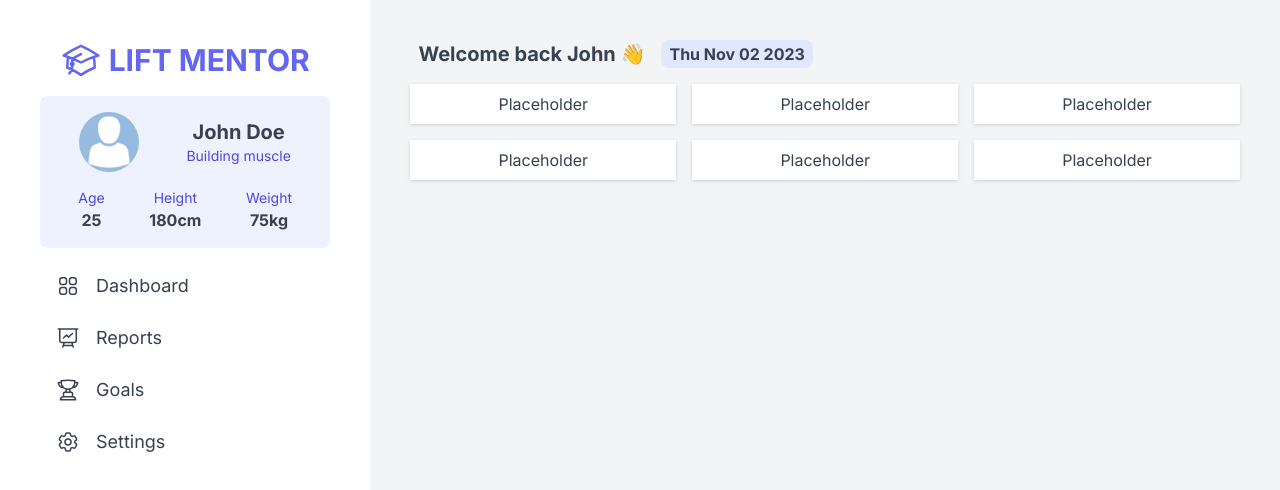
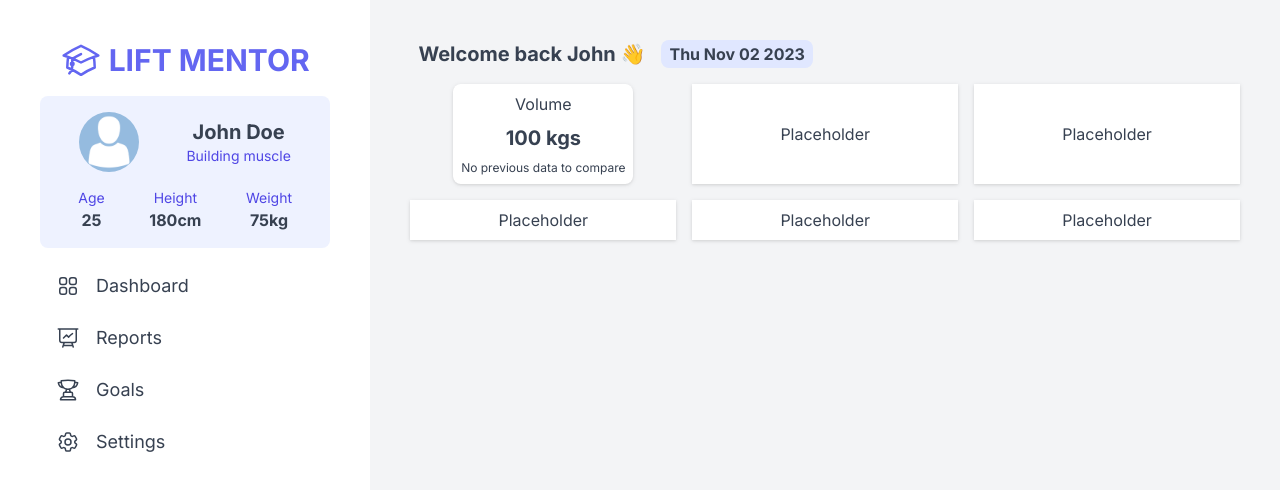
Before and after one commit to MarekRykaczewski/lift-mentor, a Next.js app: page / in a window 1280 px wide. Shown: the top 490 px of the page. Built offline with nearby package versions, Linux system fonts and the light colour scheme.

Commit message:
add VolumeCard to dashboard

```diff
--- /dev/null
+++ b/src/app/components/VolumeCard.tsx
@@ -0,0 +1,51 @@
+import { mockTrainingData } from "../mockData";
+
+const VolumeCard = () => {
+  const currentDate = new Date();
+  const oneWeekAgo = new Date(currentDate);
+  oneWeekAgo.setDate(oneWeekAgo.getDate() - 7);
+
+  // Calculate the weekly volume
+  const weeklyVolumeKgs = mockTrainingData
+    .filter((data) => data.date >= oneWeekAgo && data.date <= currentDate)
+    .reduce((total, data) => total + data.weight, 0);
+
+  // Calculate the volume from the previous week
+  const previousWeekStartDate = new Date(oneWeekAgo);
+  previousWeekStartDate.setDate(previousWeekStartDate.getDate() - 7);
+  const previousWeekEndDate = new Date(oneWeekAgo);
+  const previousWeekVolumeKgs = mockTrainingData
+    .filter(
+      (data) =>
+        data.date >= previousWeekStartDate && data.date <= previousWeekEndDate
+    )
+    .reduce((total, data) => total + data.weight, 0);
+
+  // Calculate the percentage change
+  const percentageChange =
+    previousWeekVolumeKgs !== 0
+      ? ((weeklyVolumeKgs - previousWeekVolumeKgs) / previousWeekVolumeKgs) *
+        100
+      : 0;
+
+  return (
+    <div className="flex flex-col gap-2 items-center bg-white p-2 rounded-lg drop-shadow">
+      <p>Volume</p>
+      <p className="text-xl font-bold">{weeklyVolumeKgs} kgs</p>
+      <p className="text-xs">
+        {previousWeekVolumeKgs !== 0 && (
+          <span className="text-green-500 font-bold">
+            {percentageChange > 0
+              ? `+${percentageChange.toFixed(2)}%`
+              : `${percentageChange.toFixed(2)}%`}
+          </span>
+        )}
+        {previousWeekVolumeKgs !== 0
+          ? ` ${percentageChange > 0 ? "more" : "less"} than last week`
+          : "No previous data to compare"}
+      </p>
+    </div>
+  );
+};
+
+export default VolumeCard;
--- /dev/null
+++ b/src/app/mockData.ts
@@ -0,0 +1,52 @@
+interface TrainingData {
+  muscle: string;
+  weight: number;
+  sets: number;
+  reps: number;
+  date: Date;
+}
+
+export const mockTrainingData: TrainingData[] = [
+  {
+    muscle: "Chest",
+    weight: 100,
+    sets: 3,
+    reps: 10,
+    date: new Date("2023-11-01"),
+  },
+  {
+    muscle: "Back",
+    weight: 80,
+    sets: 3,
+    reps: 8,
+    date: new Date("2023-10-01"),
+  },
+  {
+    muscle: "Legs",
+    weight: 120,
+    sets: 3,
+    reps: 12,
+    date: new Date("2023-09-02"),
+  },
+  {
+    muscle: "Chest",
+    weight: 110,
+    sets: 4,
+    reps: 10,
+    date: new Date("2023-08-02"),
+  },
+  {
+    muscle: "Back",
+    weight: 90,
+    sets: 3,
+    reps: 10,
+    date: new Date("2023-12-27"),
+  },
+  {
+    muscle: "Legs",
+    weight: 130,
+    sets: 4,
+    reps: 12,
+    date: new Date("2023-11-04"),
+  },
+];
--- a/src/app/page.tsx
+++ b/src/app/page.tsx
@@ -1,3 +1,5 @@
+import VolumeCard from "./components/VolumeCard";
+
 export default function Home() {
   const currentDate = new Date().toDateString();
 
@@ -11,8 +13,8 @@ export default function Home() {
           {currentDate}
         </div>
       </div>
-      <div className="flex items-center justify-center p-2 bg-white drop-shadow">
-        Placeholder
+      <div className="flex items-center justify-center w-full h-full">
+        <VolumeCard />
       </div>
       <div className="flex items-center justify-center p-2 bg-white drop-shadow">
         Placeholder
```
